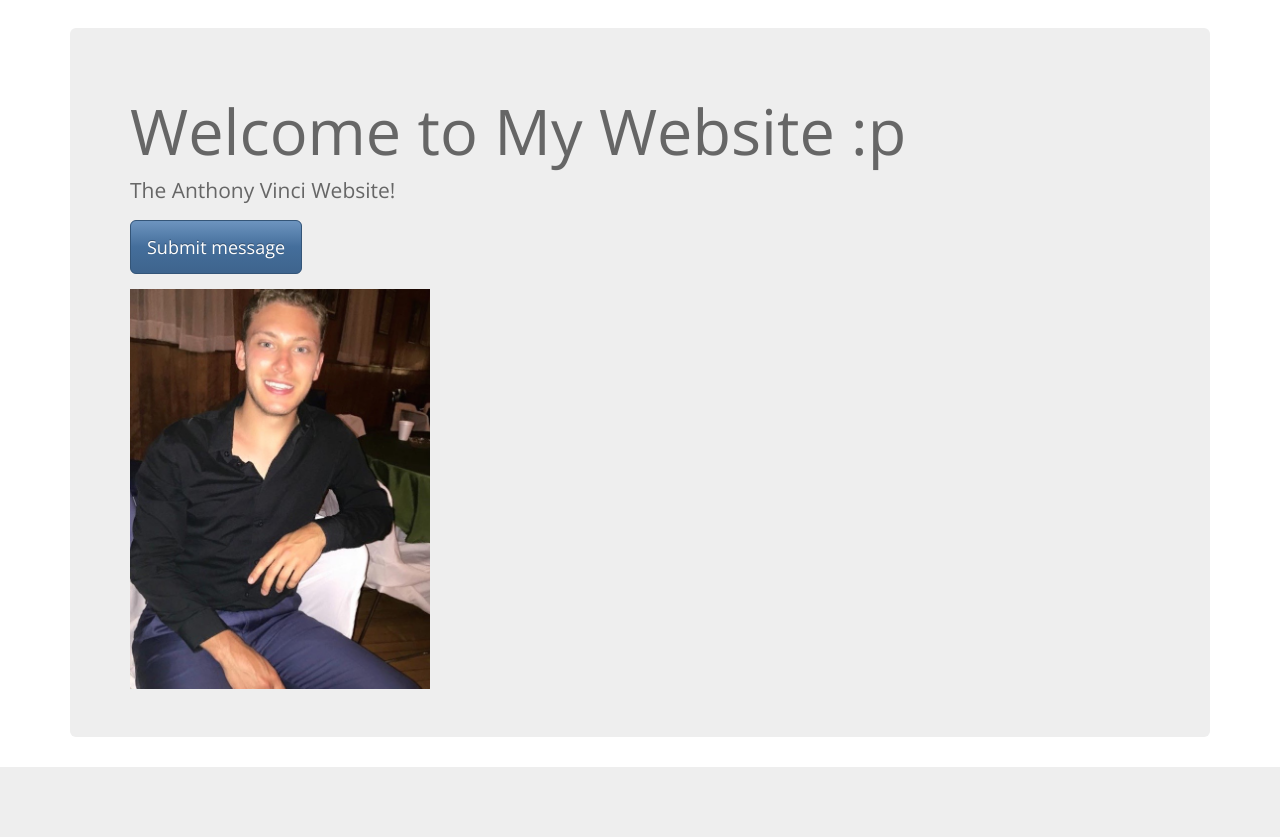
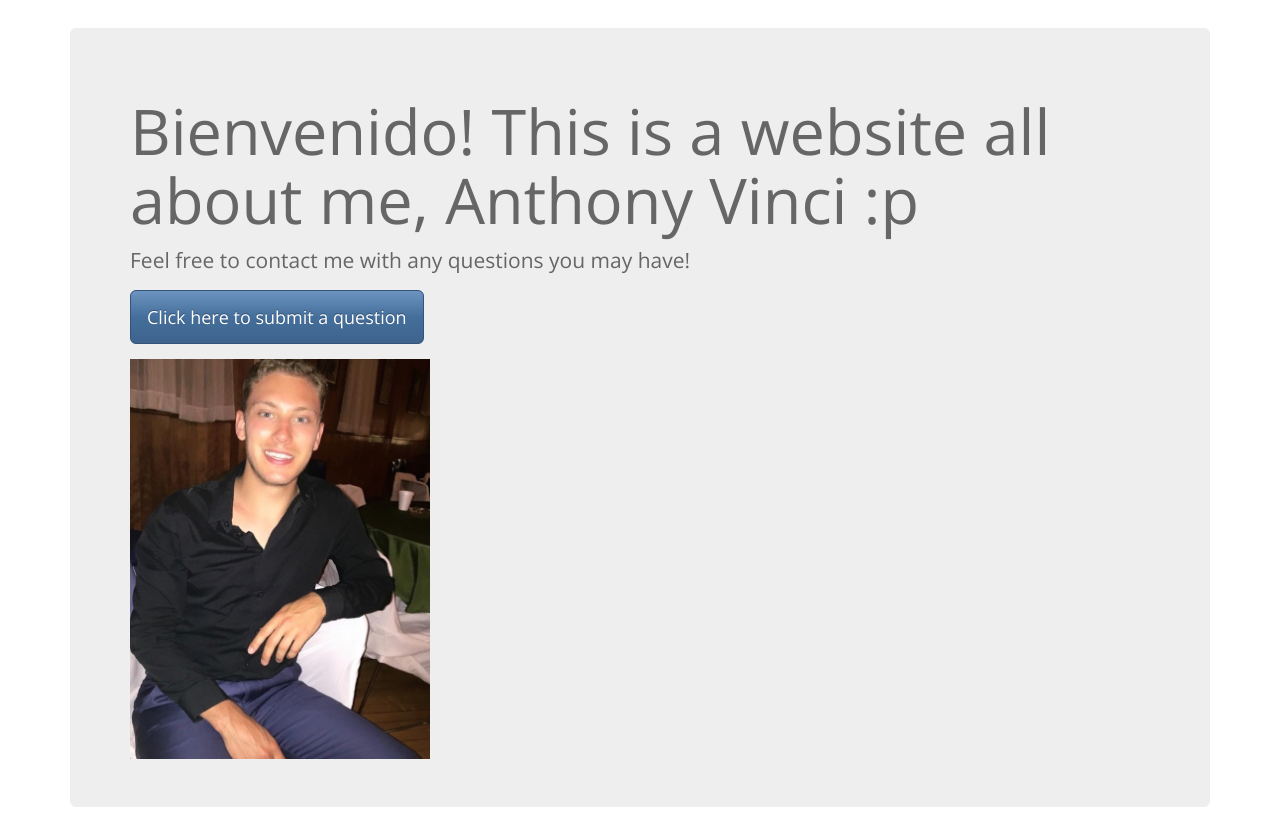
Before and after one commit to avinci1015/my_site, a Django app: page / in a window 1280 px wide. Shown: the part 52-889 px from the top of the page. Before the commit the page ends 819 px from the top, so only its background shows below. Run offline with Django 3.2, Linux system fonts and the light colour scheme; some libraries are stand-ins or nearby versions.

Commit message:
Last minute final changes

```diff
--- a/templates/home.html
+++ b/templates/home.html
@@ -2,9 +2,9 @@
 {% load staticfiles %}
 {% block content %}
 <div class="jumbotron">
-    <h1>Welcome to My Website :p</h1>
-    <p>The Anthony Vinci Website!</p>
-    <p><a href="{% url 'message_create' %}" class="btn btn-lg btn-primary">Submit message</a></p>
+    <h1>Bienvenido! This is a website all about me, Anthony Vinci :p</h1>
+    <p>Feel free to contact me with any questions you may have!</p>
+    <p><a href="{% url 'message_create' %}" class="btn btn-lg btn-primary"> Click here to submit a question</a></p>
     <img src="{% static 'picture/IMG_5244.jpg' %}" alt="ME!" width="300" height="400">
 </div>
 
```
